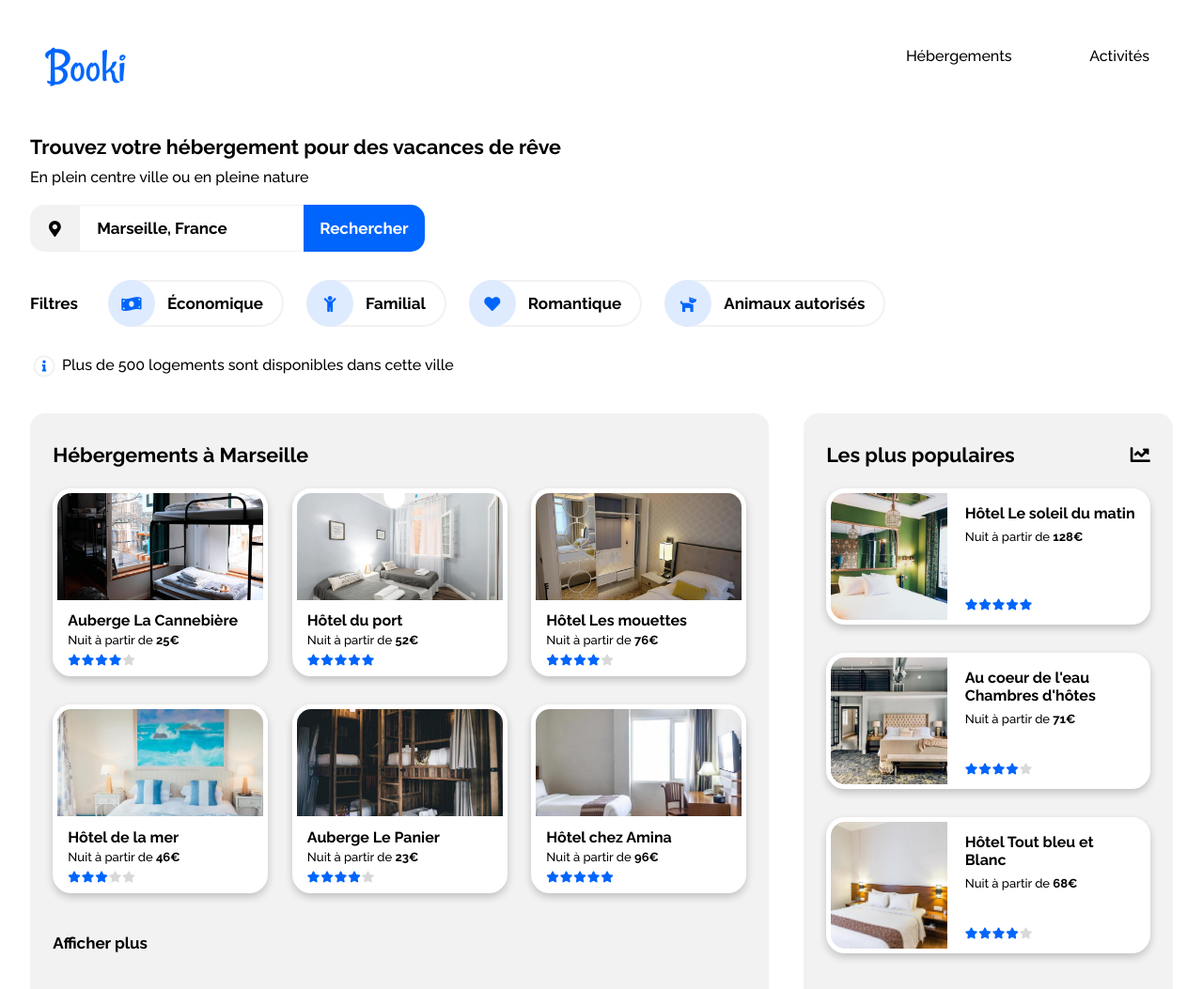
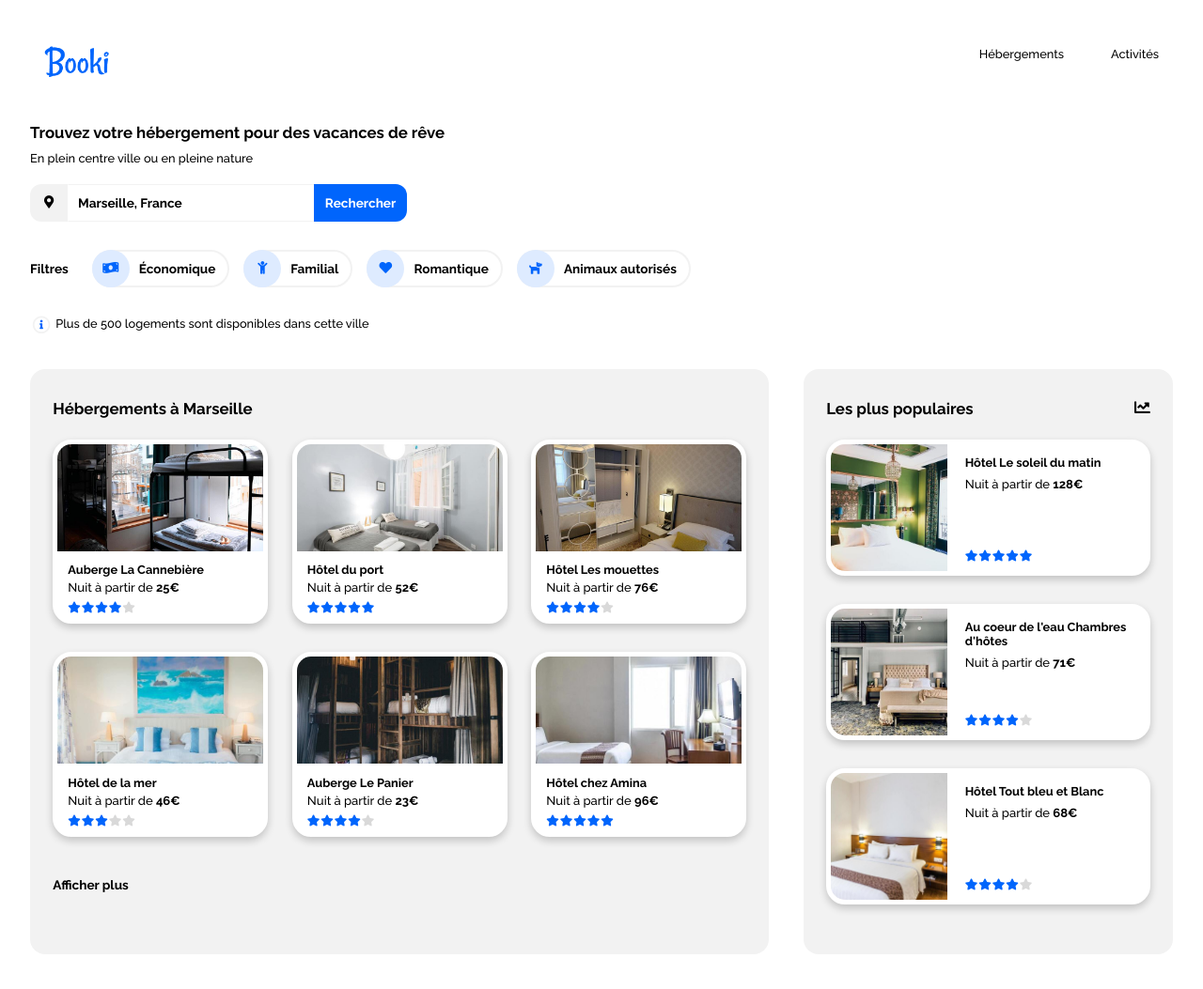
Before and after one commit to Yunie08/booki-website, a plain HTML site: page index.html in a window 1280 px wide. Shown: the top 1053 px of the page at 94% size. Drawn offline with Linux system fonts and the light colour scheme.

Commit message:
font size, header form & filter

```diff
--- a/css/style.css
+++ b/css/style.css
@@ -3,8 +3,8 @@
     --color-primary: #0065FC;
     --color-secondary: #DEEBFF;
     --color-neutral: #F2F2F2;
-    --form-border-radius: 15px;
-    --filter-size: 50px;
+    --form-border-radius: 12px;
+    --filter-size: 40px;
     --padding-mobile: 5%;
     --page-max-width: 1340px;
 }
@@ -12,7 +12,8 @@
 /* Base */
 
 * {
-    box-sizing: border-box;
+    box-sizing: border-box; /* Opera/IE 8+ */
+
     margin: 0;
     padding: 0;
 }
@@ -20,7 +21,7 @@
 body {
     font-family: 'Raleway', Arial, sans-serif;
     color: #000;
-    font-size: 16px;
+    font-size: 12.8px;
     font-weight: 500;
     display: flex;
     flex-direction: column;
@@ -33,13 +34,13 @@ p {
 }
 
 h1, h2 {
-    font-size: 21.5px;
+    font-size: 16.8px;
     font-weight: 700;
     margin: 10px 0;
 }
 
 h3 {
-    font-size: 16px;
+    font-size: 12.8px;
     font-weight: 700;
 
 }
@@ -82,19 +83,19 @@ header {
 }
 
 header img {
-    height: 64px; /* Logo's height approximately twice nav link's font size */
+    height: 51px; /* Logo's height approximately twice nav link's font size */
     position: relative;
-    top: -11.4px; /* Calculated to compensate upper margin of .png file after resize */
+    top: -10px; /* Calculated to compensate upper margin of .png file after resize */
     left: 15px;
 }
 
 header ul {
     display: flex;
-    gap: 32.5px;
+    gap: 20px;
 }
 
 header a {
-    padding: 48px 25px 0px 25px; /* top padding = (header top-padding) - (link border-top thickness - 1)  */
+    padding: 48px 15px 0px 15px; /* top padding = (header top-padding) - (link border-top thickness - 1)  */
     border-top: 3px transparent solid;
 }
 
@@ -128,22 +129,23 @@ form {
 }
 
 .form__container {
-    width: 420px;
-    height: 50px;
+    width: 33%;
+    min-width: 311px;
+    height: 40px;
     display: flex;
     border-radius: var(--form-border-radius);
-    font-size: 17px;
+    font-size: 13.6px;
 }
 
 .form__container * {
     display: block;
     font-weight: 700;
-    font-size: 17px;
+    font-size: 13.6px;
 }
 
 .form__label {
     background: var(--color-neutral);
-    padding: 0 20px 0 20px;
+    min-width: 40px;
     display: flex;
     justify-content: center;
     align-items: center;
@@ -157,7 +159,7 @@ form input {
 
 .form__text {
     min-width: 56%;
-    padding-left: 17.5px;
+    padding-left: 10px;
     border-top: 1px solid var(--color-neutral);
     border-bottom: 1px solid var(--color-neutral);
     border-left: 1px solid transparent;
@@ -177,7 +179,7 @@ form input {
 }
 
 .form__btn {
-    padding: 17.5px;
+    padding: 12px;
     color: #fff;
     background-color: var(--color-primary);
     border-radius: 0 var(--form-border-radius) var(--form-border-radius) 0;
@@ -206,17 +208,17 @@ form input {
     display: flex;
     align-items: center;
     font-weight: 700;
-    font-size: 17px;
+    font-size: 13.6px;
 }
 
 .search__filters {
-    column-gap: 32px;
+    column-gap: 25px;
     margin: 30px 0;
 }
 
 .search__filters__list {
     flex-wrap: wrap;
-    column-gap: 24px;
+    column-gap: 15px;
 }
 
 .search__filters__list a {
@@ -240,7 +242,7 @@ form input {
 }
 
 .search__filters__list p {
-    padding: 0 20px 0px 13px;
+    padding: 0 13px 0px 10px;
 }
 
 .search__filters__list a:hover > i {
@@ -310,7 +312,7 @@ form input {
 
 .show__more {
     display: block;
-    font-size: 17px;
+    font-size: 13.6px;
     font-weight: 700;
     margin: 20px 0;
 }
@@ -330,7 +332,7 @@ form input {
 }
 
 .accomodation__popular__title i {
-    font-size: 21px;
+    font-size: 16.8px;
 }
 
 .card__wrap--outer {
@@ -483,12 +485,12 @@ footer {
 }
 
 footer p {
-    font-size: 17px;
+    font-size: 13.6px;
     font-weight: 700;
 }
 
 footer li {
-    font-size: 16px;
+    font-size: 12.8px;
     font-weight: 500;
     margin: 15px 0;
 }
@@ -512,7 +514,7 @@ footer a:hover {
 
     .search__filters__list p {
         padding: 0 15px 0px 10px;
-        font-size: 16px;
+        font-size: 12.8px;
     }
 
     /* Accomodation section */
```
